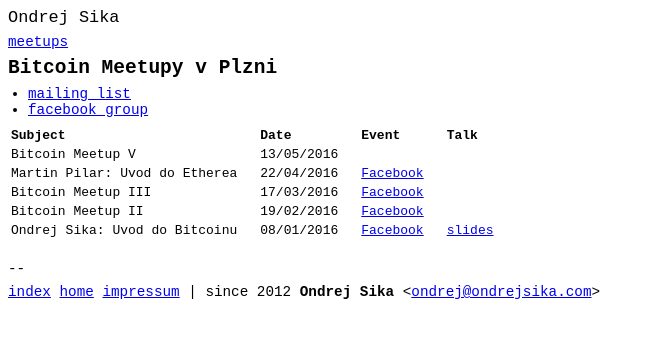
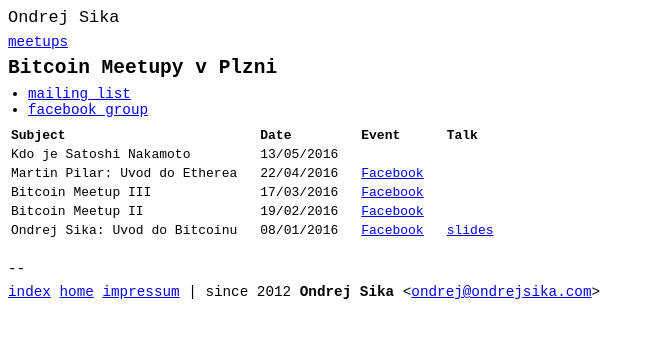
Before and after one commit to ondrejsika/ondrejsika.com, a Jekyll site: the page built from meetups/bitcoin-plzen/index.md, in a window 1280 px wide. Shown: the top 338 px of the page, without its empty margins (0-655 px from the left). Built offline with Jekyll 4.4.1, drawn with Linux system fonts in a browser that asks for light colours; Markdown is read by kramdown in place of the engine named in the settings; comment, search, counter and statistics services are not loaded.

Commit message:
meetups.bitcoin - update name of 5th meetup

```diff
--- a/meetups/bitcoin-plzen/index.md
+++ b/meetups/bitcoin-plzen/index.md
@@ -24,7 +24,7 @@
 </th></tr>
 
 <tr id="meetup-5"><td>
-Bitcoin Meetup V
+Kdo je Satoshi Nakamoto
 </td><td>
 13/05/2016
 </td><td>
```
